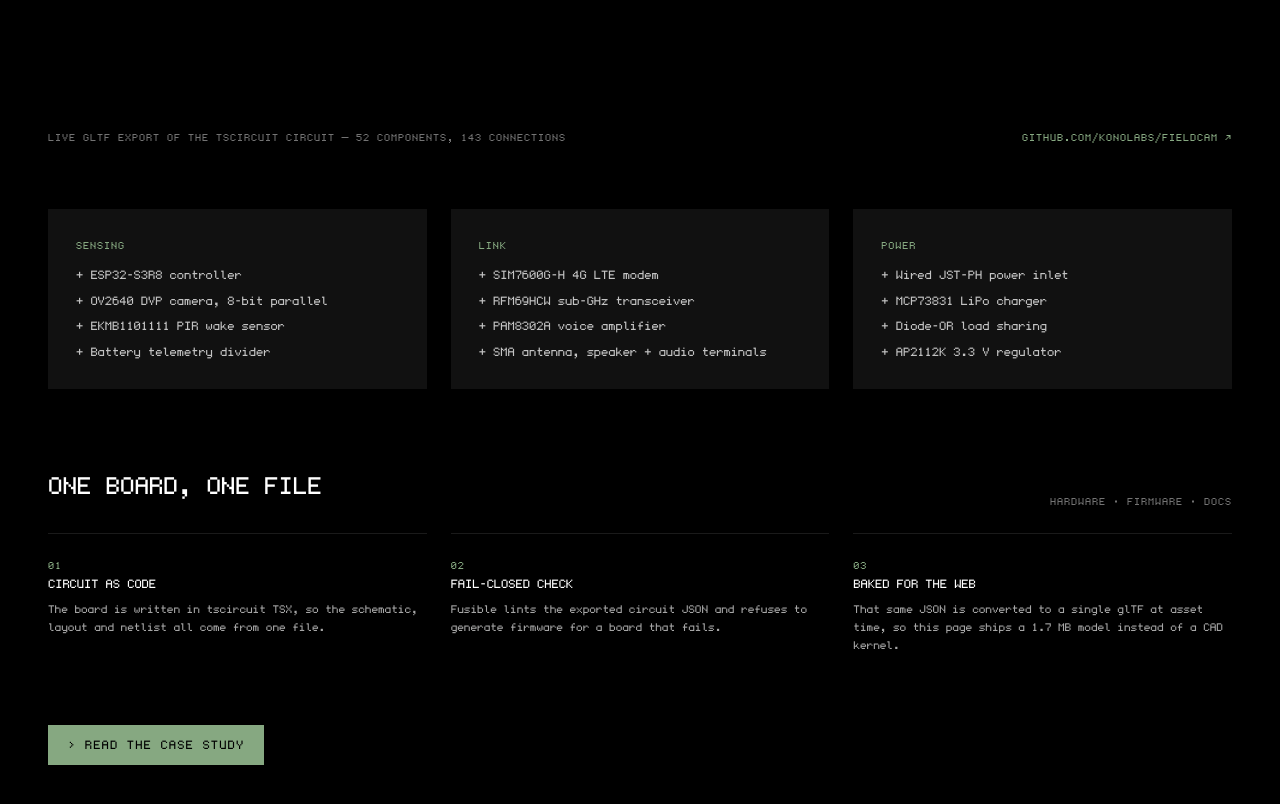
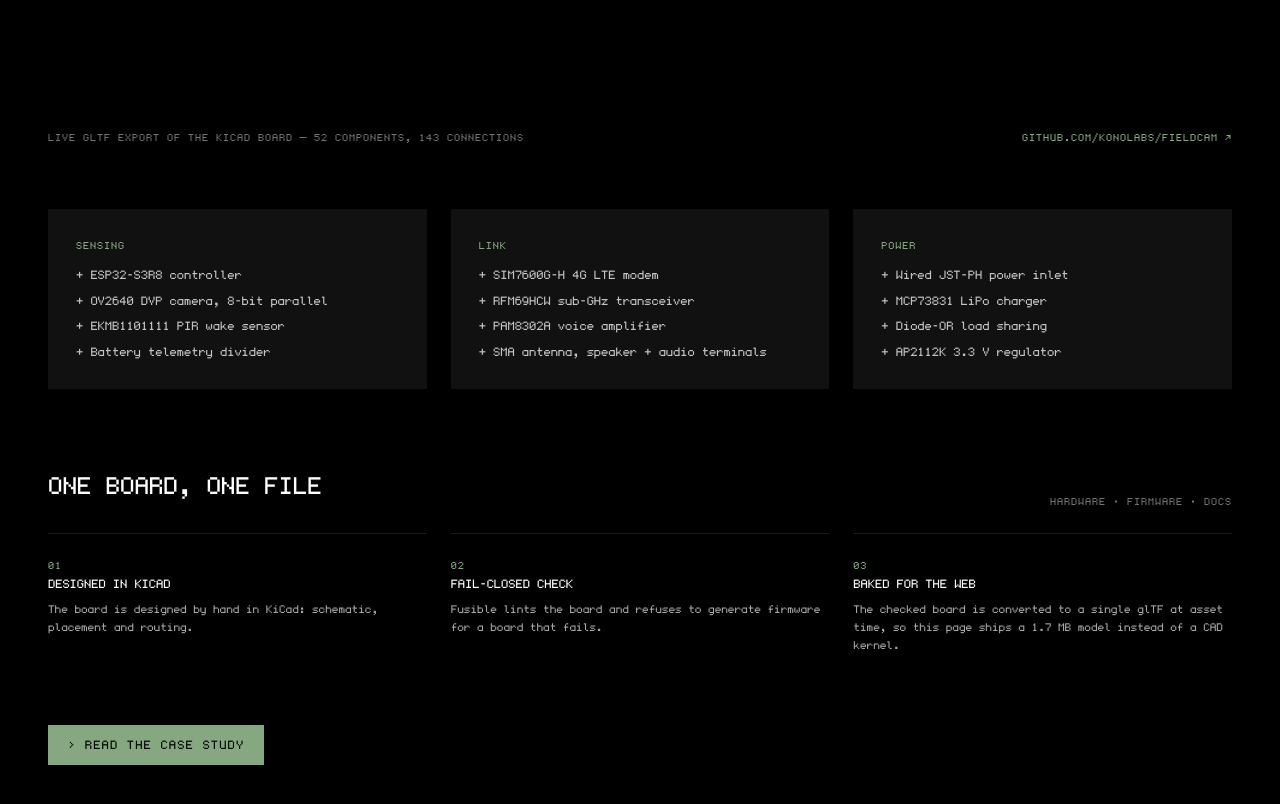
Before and after one commit to KonoLabs/Vitrine, a SvelteKit app: page /fieldcam in a window 1280 px wide. Shown: the part 760-1564 px from the top of the page. Built offline with nearby package versions, Linux system fonts and the light colour scheme; no server answers.

Commit message:
fix(fieldcam): say the board is designed in kicad

```diff
--- a/src/lib/components/sections/FieldCam.svelte
+++ b/src/lib/components/sections/FieldCam.svelte
@@ -30,13 +30,13 @@
       <p class="text-sm text-[#FFFFFF]/80 leading-relaxed">
         FieldCam is an autonomous field camera for remote farms. Its controller
         board carries the ESP32-S3, the camera interface, a 4G modem, a sub-GHz
-        voice link and the entire power chain. The board is written as code,
+        voice link and the entire power chain. The board is designed in KiCad,
         checked by Fusible, and exported to glTF — this is the board you orbit,
         not a render of it.
       </p>
       <div class="space-y-2 text-xs text-[#86A881]">
-        <div>+ Designed in tscircuit, verified by the fuse contract</div>
-        <div>+ Same circuit JSON that generates the firmware pin map</div>
+        <div>+ Designed in KiCad, verified by the fuse contract</div>
+        <div>+ Verified board generates the firmware pin map</div>
         <div>+ Model baked from the export, loaded only when in view</div>
       </div>
     </div>
--- a/src/lib/components/sections/Projects.svelte
+++ b/src/lib/components/sections/Projects.svelte
@@ -4,8 +4,8 @@
       name: "fieldcam",
       tagline: "FIELD CAMERA · HARDWARE + FIRMWARE",
       description:
-        "An autonomous field camera for remote sites: ESP32-S3 controller board, 4G LTE video, sub-GHz voice, LiPo power and bare-metal Rust firmware generated from the same circuit file.",
-      stack: ["tscircuit", "ESP32-S3", "Rust"],
+        "An autonomous field camera for remote sites: ESP32-S3 controller board, 4G LTE video, sub-GHz voice, LiPo power and bare-metal Rust firmware with pin bindings checked against the board.",
+      stack: ["KiCad", "ESP32-S3", "Rust"],
       href: "/fieldcam",
     },
     {
--- a/src/routes/fieldcam/+page.svelte
+++ b/src/routes/fieldcam/+page.svelte
@@ -42,27 +42,27 @@
   const pipeline = [
     {
       step: "01",
-      title: "CIRCUIT AS CODE",
-      text: "The board is written in tscircuit TSX, so the schematic, layout and netlist all come from one file.",
+      title: "DESIGNED IN KICAD",
+      text: "The board is designed by hand in KiCad: schematic, placement and routing.",
     },
     {
       step: "02",
       title: "FAIL-CLOSED CHECK",
-      text: "Fusible lints the exported circuit JSON and refuses to generate firmware for a board that fails.",
+      text: "Fusible lints the board and refuses to generate firmware for a board that fails.",
     },
     {
       step: "03",
       title: "BAKED FOR THE WEB",
-      text: "That same JSON is converted to a single glTF at asset time, so this page ships a 1.7 MB model instead of a CAD kernel.",
+      text: "The checked board is converted to a single glTF at asset time, so this page ships a 1.7 MB model instead of a CAD kernel.",
     },
   ];
 </script>
 
 <Seo
   title="FieldCam — ESP32-S3 field camera PCB | Kono"
-  description="An interactive 3D view of the FieldCam controller board: ESP32-S3, OV2640 camera, 4G LTE, sub-GHz voice and LiPo power, designed in tscircuit and checked with Fusible."
+  description="An interactive 3D view of the FieldCam controller board: ESP32-S3, OV2640 camera, 4G LTE, sub-GHz voice and LiPo power, designed in KiCad and checked with Fusible."
   path="/fieldcam"
-  keywords="FieldCam, ESP32-S3, PCB design, tscircuit, Fusible, 3D PCB viewer, 4G LTE, sub-GHz"
+  keywords="FieldCam, ESP32-S3, PCB design, KiCad, Fusible, 3D PCB viewer, 4G LTE, sub-GHz"
 />
 
 <div class="relative min-h-screen bg-[#000000] text-[#FFFFFF]">
@@ -123,7 +123,7 @@
         class="flex flex-col sm:flex-row sm:items-center justify-between gap-2 text-[10px] uppercase tracking-widest text-[#FFFFFF]/45"
       >
         <span>
-          Live glTF export of the tscircuit circuit — 52 components, 143
+          Live glTF export of the KiCad board — 52 components, 143
           connections
         </span>
         <a
```
